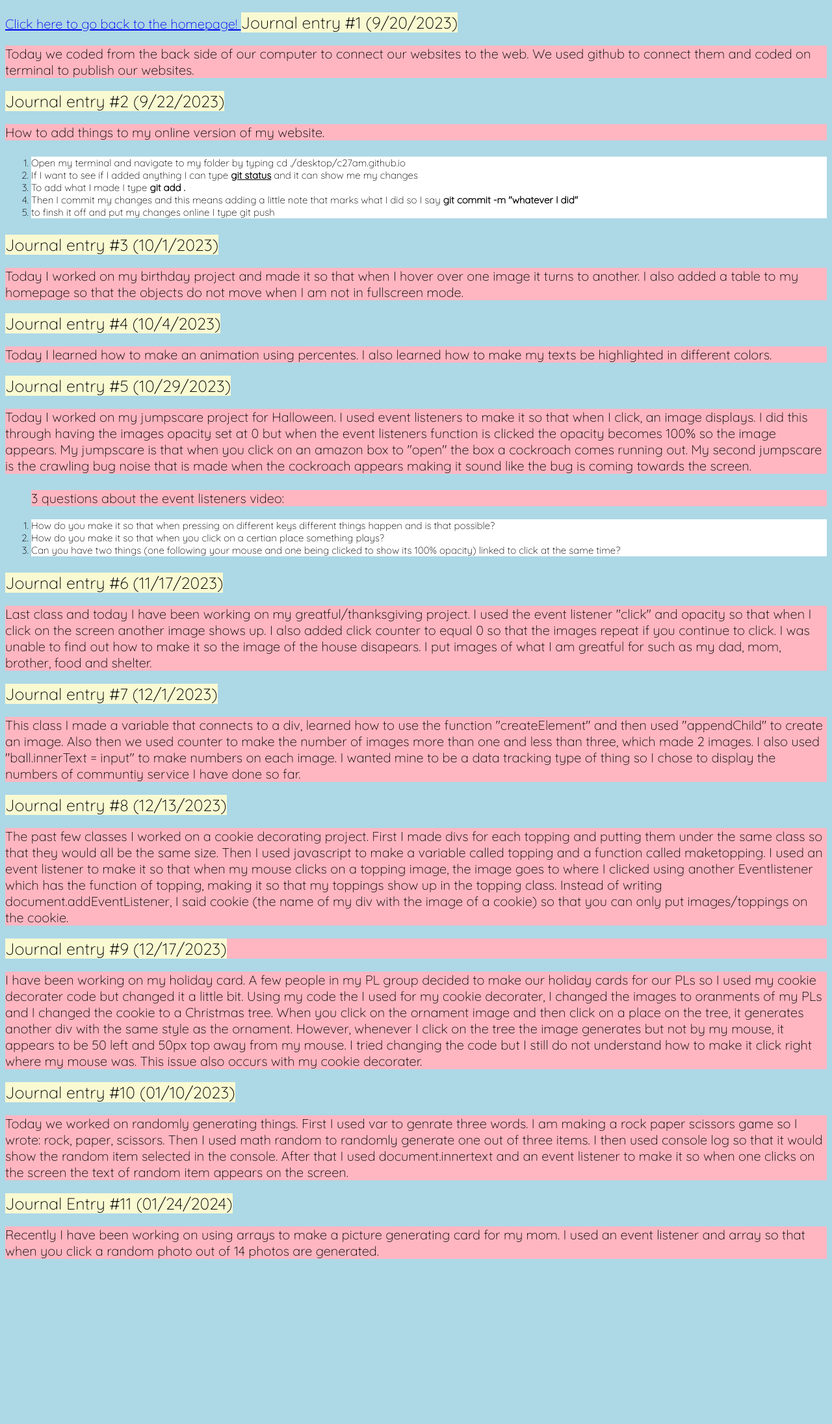
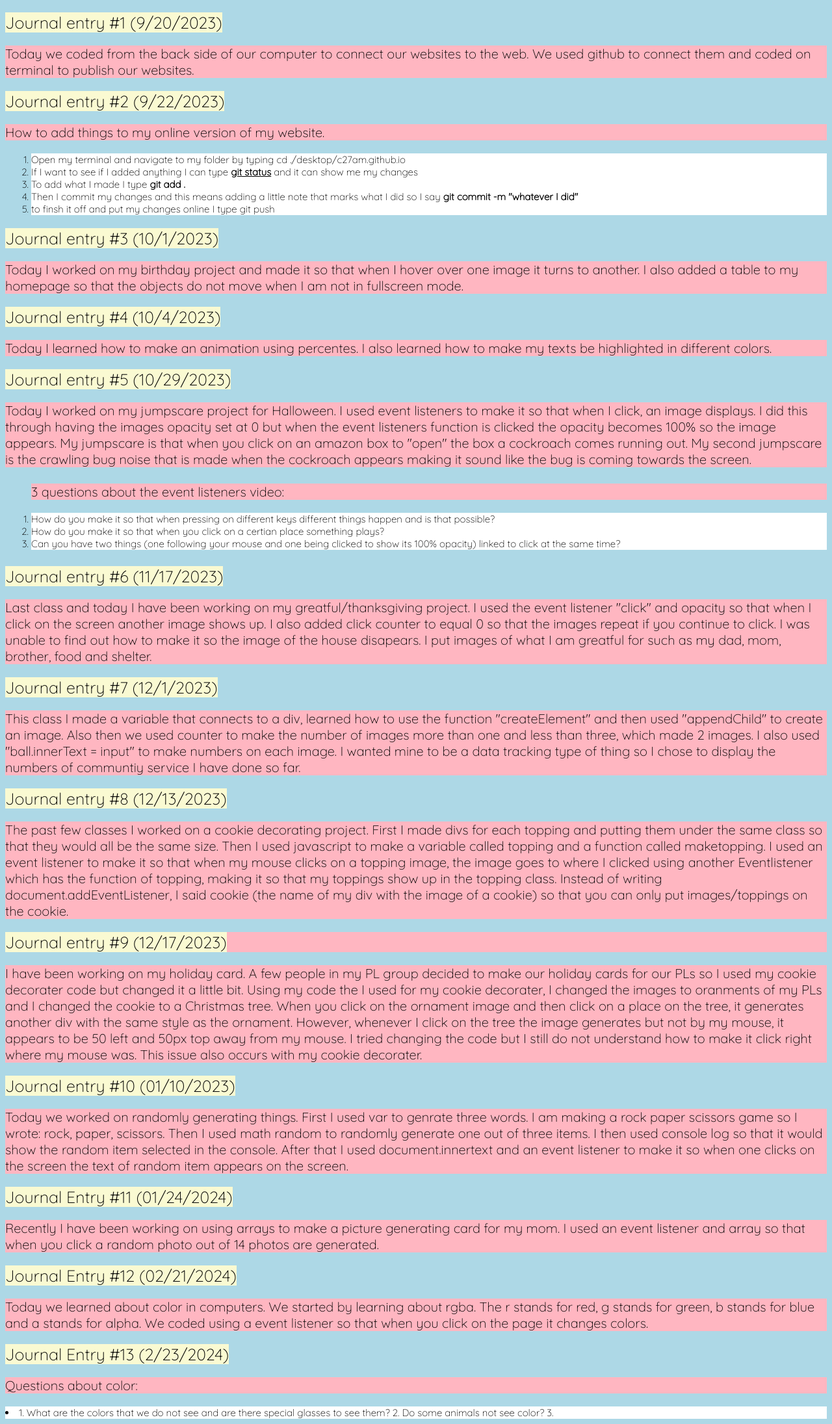
Before and after one commit to c27am/c27am.github.io, a plain HTML site: page journal.html in a window 1280 px wide. Shown: the part 64-2255 px from the top of the page at 65% size. Before the commit the page ends 2021 px from the top, so only its background shows below. Drawn offline with Linux system fonts and the light colour scheme; a web font is replaced by a local one.

Commit message:
colorrrrrrr

```diff
--- a/journal.html
+++ b/journal.html
@@ -63,13 +63,9 @@
 </h1>
 
 
-	<a href="index.html">
-		Click here to go back to the homepage!
-	</a>
-<p2>
-
+	<p2>
 	Journal entry #1 (9/20/2023)
-	<p2>
+	</p2>
 <p>
 	Today we coded from the back side of our computer to connect our websites to the web. We used github to connect them and coded on terminal to publish our websites.
 </p>
@@ -135,11 +131,9 @@ My jumpscare is that when you click on an amazon box to "open" the box a cockroa
 The past few classes I worked on a cookie decorating project. First I made divs for each topping and putting them under the same class so that they would all be the same size. Then I used javascript to make a variable called topping and a function called maketopping. I used an event listener to make it so that when my mouse clicks on a topping image, the image goes to where I clicked using another Eventlistener which has the function of topping, making it so that my toppings show up in the topping class. Instead of writing document.addEventListener, I said cookie (the name of my div with the image of a cookie) so that you can only put images/toppings on the cookie.
 <p>
 
-	<p2>Journal entry #9 (12/17/2023) </p2>
+	<p2>Journal entry #9 (12/17/2023)</p2>
 
-		<p>
-
-			I have been working on my holiday card. A few people in my PL group decided to make our holiday cards for our PLs so I used my cookie decorater code but changed it a little bit. Using my code the I used for my cookie decorater, I changed the images to oranments of my PLs and I changed the cookie to a Christmas tree. When you click on the ornament image and then click on a place on the tree, it generates another div with the same style as the ornament. However, whenever I click on the tree the image generates but not by my mouse, it appears to be 50 left and 50px top away from my mouse. I tried changing the code but I still do not understand how to make it click right where my mouse was. This issue also occurs with my cookie decorater.
+		<p> I have been working on my holiday card. A few people in my PL group decided to make our holiday cards for our PLs so I used my cookie decorater code but changed it a little bit. Using my code the I used for my cookie decorater, I changed the images to oranments of my PLs and I changed the cookie to a Christmas tree. When you click on the ornament image and then click on a place on the tree, it generates another div with the same style as the ornament. However, whenever I click on the tree the image generates but not by my mouse, it appears to be 50 left and 50px top away from my mouse. I tried changing the code but I still do not understand how to make it click right where my mouse was. This issue also occurs with my cookie decorater.
 
 
 		</p>
@@ -150,6 +144,19 @@ The past few classes I worked on a cookie decorating project. First I made divs
 
 <p2> Journal Entry #11 (01/24/2024)</p2>
 <p> Recently I have been working on using arrays to make a picture generating card for my mom. I used an event listener and array so that when you click a random photo out of 14 photos are generated. </p>
+
+<p2> Journal Entry #12 (02/21/2024) <p2>
+	<p> Today we learned about color in computers. We started by learning about rgba. The r stands for red, g stands for green, b stands for blue and a stands for alpha. We coded using a event listener so that when you click on the page it changes colors. </p>
+
+<p2> Journal Entry #13 (2/23/2024) <p2>
+	<p> Questions about color:
+		<li>
+			1. What are the colors that we do not see and are there special glasses to see them?
+			2. Do some animals not see color?
+			3.
+
+		</li>
 </body>
+
 </body>
 </html>
```
Also changed, not shown: color.html (added, +45 -0 lines), projects.html (+4 -0 lines), 1 other file.
